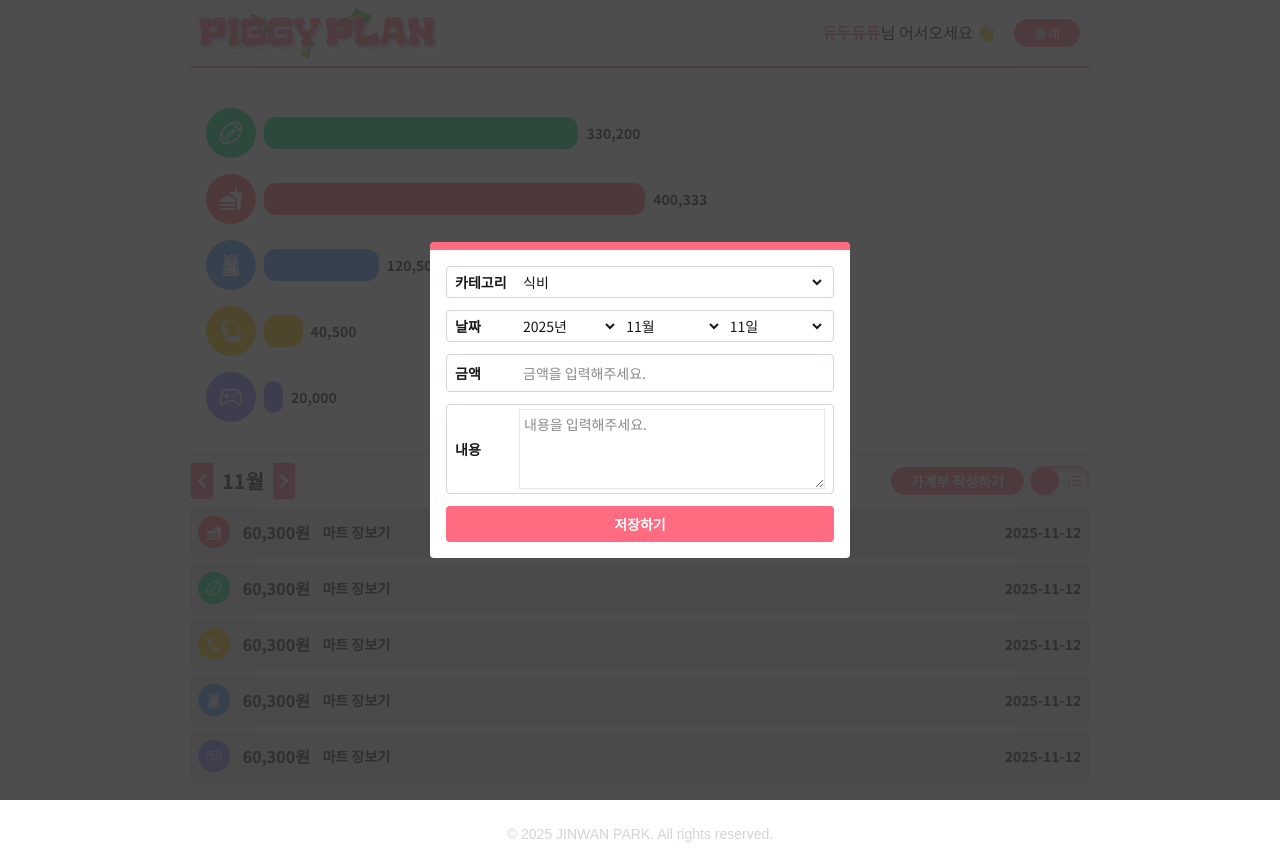
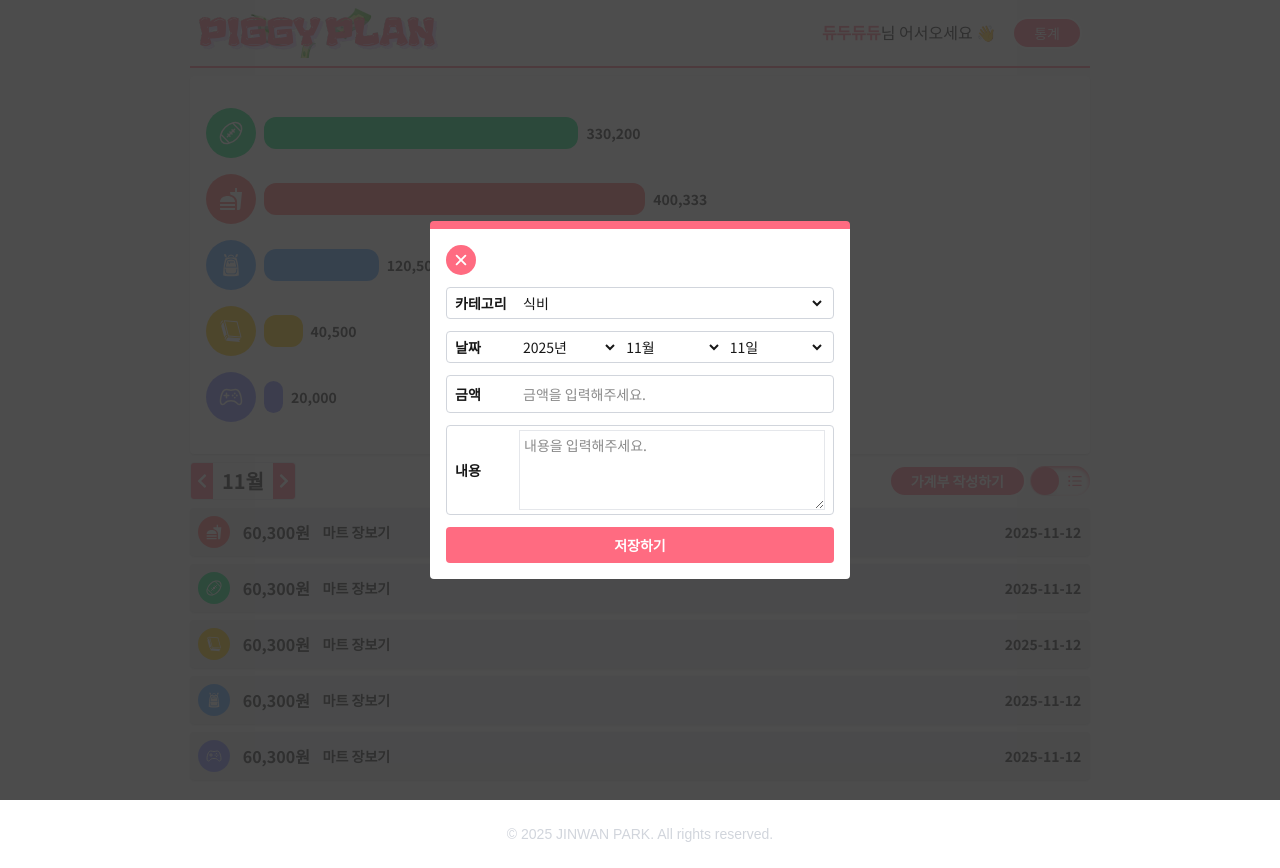
Before and after one commit to JinWan0823/piggy-plan, a Next.js app: page / in a window 1280 px wide. Both pictures are taken after a click on the button "가계부 작성하기". Built offline with nearby package versions, Linux system fonts and the light colour scheme.

Commit message:
💄 가계부 입력 폼 수정

```diff
--- a/app/_components/common/MainWrap.tsx
+++ b/app/_components/common/MainWrap.tsx
@@ -72,7 +72,7 @@ export default function MainWrap() {
         </div>
       </div>
 
-      {formState && <MoneyForm />}
+      {formState && <MoneyForm setFormState={setFormState} />}
 
       {!menu ? (
         <ul>
--- a/app/_components/common/MoneyForm.tsx
+++ b/app/_components/common/MoneyForm.tsx
@@ -1,5 +1,6 @@
 "use client";
-import { useState } from "react";
+import React, { SetStateAction, useState } from "react";
+import { IoClose } from "react-icons/io5";
 
 function FormRow({
   label,
@@ -16,8 +17,12 @@ function FormRow({
   );
 }
 
-export default function MoneyForm() {
-  const years = [2023, 2024, 2025];
+export default function MoneyForm({
+  setFormState,
+}: {
+  setFormState: React.Dispatch<SetStateAction<boolean>>;
+}) {
+  const years = [2025, 2024, 2023, 2022, 2021, 2020];
   const months = Array.from({ length: 12 }, (_, i) => i + 1);
   const days = Array.from({ length: 31 }, (_, i) => i + 1);
 
@@ -28,6 +33,14 @@ export default function MoneyForm() {
   return (
     <div className="fixed inset-0 bg-[#333333de] z-[999] flex items-center justify-center">
       <div className="bg-white w-[95%] max-w-[420px] border-t-8 border-[#ff6b81] rounded p-4 flex flex-col gap-3 text-sm">
+        <button
+          onClick={() => setFormState(false)}
+          className="w-[30px] h-[30px]
+                bg-[#ff6b81] text-white text-xl rounded-full
+                flex items-center justify-center"
+        >
+          <IoClose />
+        </button>
         <FormRow label="카테고리">
           <select className="w-full">
             <option value="식비">식비</option>
```
